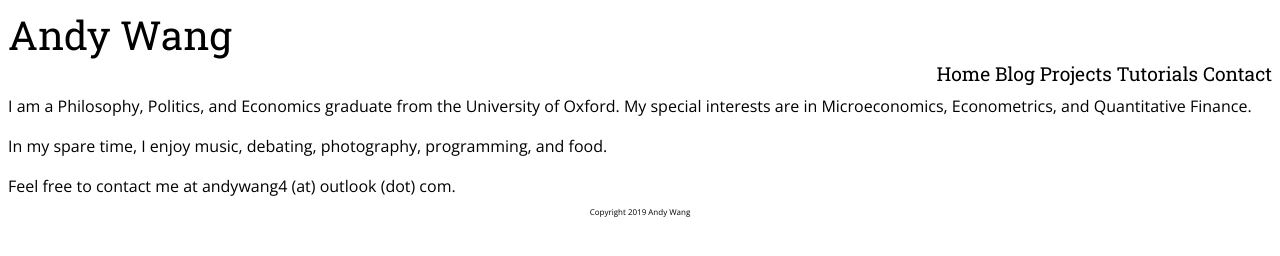
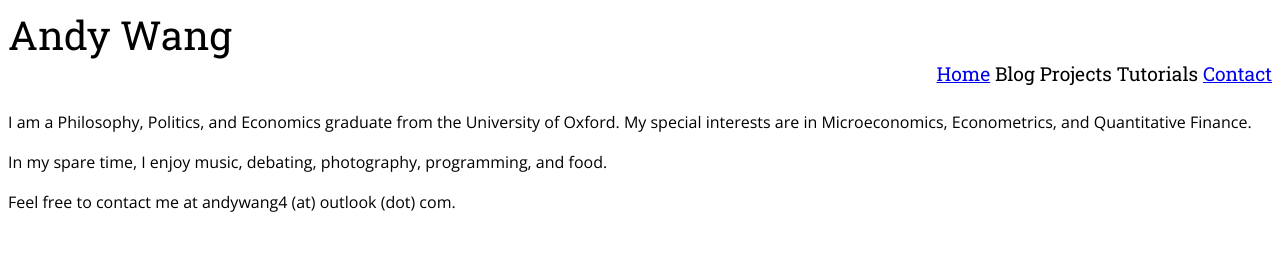
Before and after one commit to wangazz/wangazz.github.io, a plain HTML site: page index.html in a window 1280 px wide. Drawn offline with nearby package versions, Linux system fonts and the light colour scheme.

Commit message:
Added hyperlinks

```diff
--- a/index.html
+++ b/index.html
@@ -16,22 +16,20 @@
                 Andy Wang
             </div>
             <div class="navigation-menu">
-                Home
+                <a href="index.html">Home</a>
                 Blog
                 Projects
                 Tutorials
-                Contact
+                <a href="html/contact.html">Contact</a>
             </div>
         </header>
 
         <main>
-            I am a Philosophy, Politics, and Economics graduate from the University of Oxford. My special interests are in Microeconomics, Econometrics, and Quantitative Finance.
-            <br>In my spare time, I enjoy music, debating, photography, programming, and food.
-            <br>Feel free to contact me at andywang4 (at) outlook (dot) com.
+            <p>
+                I am a Philosophy, Politics, and Economics graduate from the University of Oxford. My special interests are in Microeconomics, Econometrics, and Quantitative Finance.
+                <br>In my spare time, I enjoy music, debating, photography, programming, and food.
+                <br>Feel free to contact me at andywang4 (at) outlook (dot) com.
+            </p>
         </main>
-
-        <footer>
-            Copyright 2019 Andy Wang
-        </footer>
     </body>
 </html>
```
Also changed, not shown: html/contact.html (+1 -1 lines).
